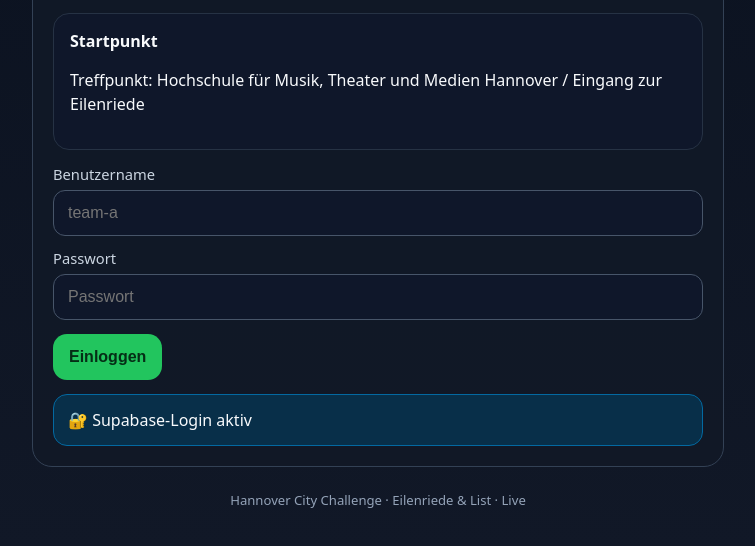
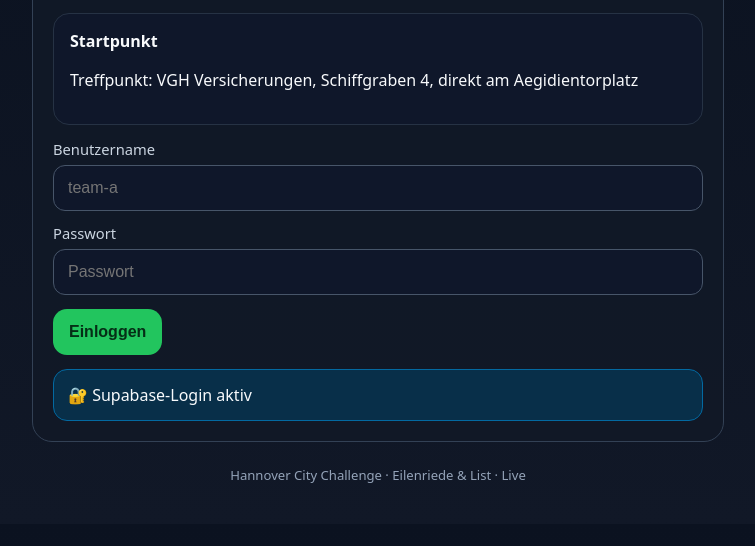
Before and after one commit to chill260/hannover-rallye, a plain HTML site: page index.html in a window 1280 px wide. Shown: the part 166-712 px from the top of the page, without its empty margins (262-1017 px from the left). Drawn offline with nearby package versions, Linux system fonts and the light colour scheme.

Commit message:
Set VGH Aegi as city rally start

```diff
--- a/index.html
+++ b/index.html
@@ -34,7 +34,7 @@ details{margin-top:14px;background:#111827;border:1px solid #334155;border-radiu
 <div class="footer">Hannover City Challenge · Eilenriede & List · Live</div>
 </main>
 <script>
-const START={name:"Hochschule für Musik, Theater und Medien Hannover",text:"Treffpunkt: Hochschule für Musik, Theater und Medien Hannover / Eingang zur Eilenriede"};
+const START={name:"VGH Versicherungen am Aegi",text:"Treffpunkt: VGH Versicherungen, Schiffgraben 4, direkt am Aegidientorplatz"};
 const TARGETS=[
 {name:"Burckhardt-Denkmal",lat:52.38000,lon:9.75750,radius:75,hintA:"Bleibt zunächst in der Eilenriede. Gesucht wird ein Denkmal nahe eines kleinen Teichs.",hintB:"Der gesuchte Mann war Forstmann. Sein Denkmal steht nicht weit vom südlichen Eingang der Eilenriede.",questionA:"Hinter der Musikhochschule beginnt der Wald. Findet dort einen Mann, der sein Berufsleben den Bäumen widmete. Sein Denkmal wartet nahe einem kleinen Teich.",questionB:"Euer erster Gesuchter war ein bedeutender Forstmann. Er steht heute still im Stadtwald und blickt seit dem 19. Jahrhundert auf Spaziergänger."},
 {name:"Wilhelm-Busch-Wiese",lat:52.38280,lon:9.76049,radius:85,hintA:"Max und Moritz würden euch beim Namen helfen.",hintB:"Gesucht ist keine Statue, sondern eine Wiese.",questionA:"Sucht eine grüne Fläche im Wald, die nach dem Erfinder von Max und Moritz benannt ist.",questionB:"Ein berühmter Zeichner und Dichter gab dieser Wiese ihren Namen. Zwei seiner bekanntesten Figuren waren ziemlich schlechte Vorbilder."},
```
